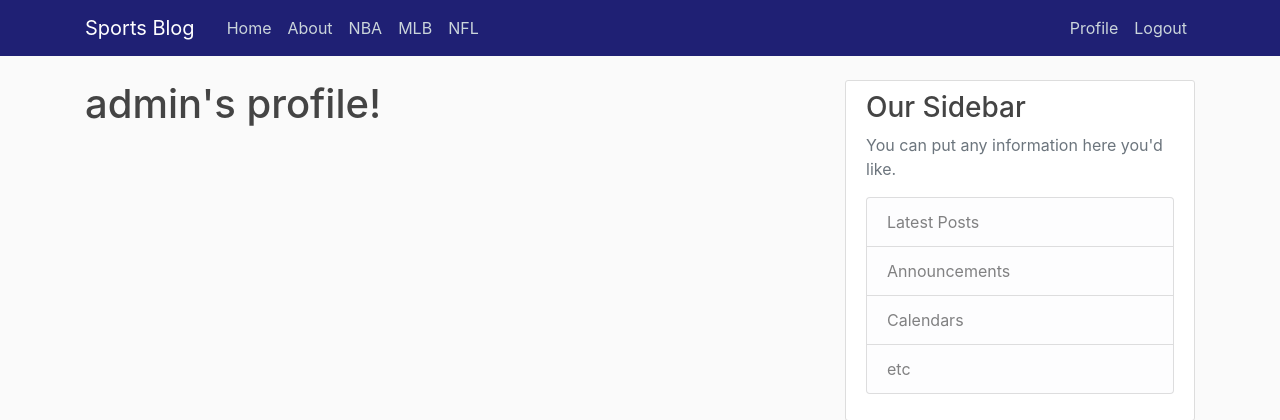
After one commit to ryanarj/sports_blog, a Django app: page /profile/ in a window 1280 px wide. The commit adds this page. Shown: the top 420 px of the page. Run offline with Django 3.2, Linux system fonts and the light colour scheme; a user stored in the database is signed in; some libraries are stand-ins or nearby versions.

Commit message:
Profile Page is added

```diff
--- a/sports_blog/settings.py
+++ b/sports_blog/settings.py
@@ -127,3 +127,4 @@
 CRISPY_TEMPLATE_PACK = 'bootstrap4'
 
 LOGIN_REDIRECT_URL = 'blog-home'
+LOGIN_URL = 'login'
--- a/sports_blog/urls.py
+++ b/sports_blog/urls.py
@@ -21,6 +21,7 @@
 urlpatterns = [
     path('admin/', admin.site.urls),
     path('register/', user_views.register, name='register'),
+    path('profile/', user_views.profile, name='profile'),
     path('login/', auth_views.LoginView.as_view(template_name='users/login.html'), name='login'),
     path('logout/', auth_views.LogoutView.as_view(template_name='users/logout.html'), name='logout'),
     path('', include('sports_blog_app.urls')),
--- a/sports_blog_app/templates/blog/base.html
+++ b/sports_blog_app/templates/blog/base.html
@@ -38,9 +38,13 @@
               </div>
               <!-- Navbar Right Side -->
               <div class="navbar-nav">
-                <a class="nav-item nav-link" href="/login">Login</a>
-                <a class="nav-item nav-link" href="/logout">Logout</a>
-                <a class="nav-item nav-link" href="/register">Register</a>
+                {% if user.is_authenticated %}
+                  <a class="nav-item nav-link" href="{% url 'profile' %}">Profile</a>
+                  <a class="nav-item nav-link" href="{% url 'logout' %}">Logout</a>
+                {% else %}
+                  <a class="nav-item nav-link" href="{% url 'login' %}">Login</a>
+                  <a class="nav-item nav-link" href="{% url 'register' %}">Register</a>
+                {% endif %}
               </div>
             </div>
           </div>
--- /dev/null
+++ b/sports_blog_users_app/templates/users/profile.html
@@ -0,0 +1,5 @@
+{% extends "blog/base.html" %}
+{% load crispy_forms_tags %}
+{% block content %}
+    <h1>{{ user.username }}'s profile!</h1>
+{% endblock content %}
--- a/sports_blog_users_app/views.py
+++ b/sports_blog_users_app/views.py
@@ -1,5 +1,6 @@
 from django.shortcuts import render, redirect
 from django.contrib.auth.forms import AuthenticationForm
+from django.contrib.auth.decorators import login_required
 from django.contrib import messages
 from .forms import UserRegisterForm
 
@@ -20,3 +21,7 @@
 def login(request):
     form = AuthenticationForm()
     return render(request, 'users/login.html', {'form': form})
+
+@login_required
+def profile(request):
+    return render(request, 'users/profile.html')
```
Also changed, not shown: db.sqlite3.
